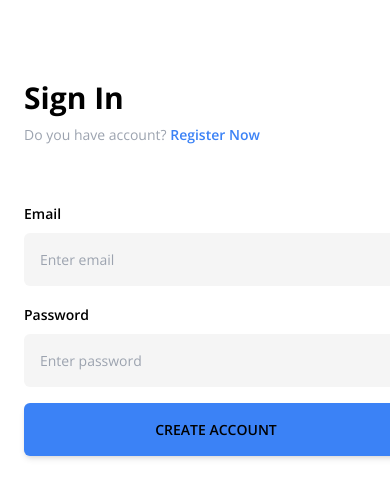
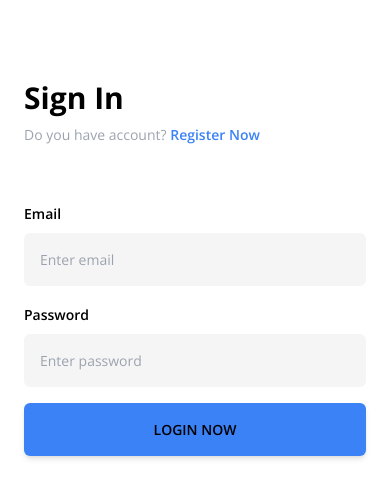
Before and after one commit to bentansusanto/maxxstore, a Next.js app: page /auth/login in a window 390 px wide. Shown: the top 498 px of the page. Built offline with nearby package versions, Linux system fonts and the light colour scheme; a web font is replaced by a local one.

Commit message:
add responsive in auth register

```diff
--- a/components/Auth/FormLogin.tsx
+++ b/components/Auth/FormLogin.tsx
@@ -2,7 +2,7 @@ import { useRouter } from "next/router";
 import React, { useState } from "react";
 import { Login } from "../../utils/typeauth";
 
-const FormLogin = () => {
+const FormLogin = ({isMobile} : {isMobile: boolean}) => {
   const [loginData, setLoginData] = useState<Login>({
     email: "",
     password: "",
@@ -37,7 +37,7 @@ const FormLogin = () => {
 
   return (
     <div>
-      <form onSubmit={submitLogin} className="w-[24rem] mt-14">
+      <form onSubmit={submitLogin} className={` ${isMobile ? "w-full" : "w-[24rem]"} mt-14`}>
         <div className="mb-4 space-y-2">
           <label htmlFor="#" className="font-semibold">
             Email
@@ -65,11 +65,12 @@ const FormLogin = () => {
           />
         </div>
         <button className="bg-blue-500 p-4 text-center w-full uppercase font-semibold rounded-md shadow-md">
-          Create Account
+          Login Now
         </button>
       </form>
     </div>
   );
 };
 
+
 export default FormLogin;
--- a/components/Auth/FormRegister.tsx
+++ b/components/Auth/FormRegister.tsx
@@ -2,7 +2,7 @@ import { useRouter } from "next/router";
 import { useState } from "react";
 import { Register } from '../../utils/typeauth';
 
-const FormRegister = () => {
+const FormRegister = ({isMobile} : {isMobile:boolean}) => {
     const [regisData, setRegisData] = useState<Register>({
         'names' : '',
         'phoneNumber' : '',
@@ -37,7 +37,7 @@ const FormRegister = () => {
 
   return (
     <div>
-      <form onSubmit={submitRegister} className="w-[24rem] mt-14">
+      <form onSubmit={submitRegister} className={` ${isMobile ? "w-full" : "w-[24rem]"}  mt-14`}>
         <div className="mb-4 space-y-2">
           <label htmlFor="#" className="font-semibold">
             Full Name
--- a/components/Auth/Login.tsx
+++ b/components/Auth/Login.tsx
@@ -9,31 +9,6 @@ import MediaQuery from "../mediaQuery/MediaQuery";
 const Loginpage = () => {
   const isMobile = MediaQuery("(max-width: 600px)");
 
-  // useEffect(() => {
-  //   function handleResize() {
-  //     setIsMobile(window.innerWidth < 600);
-  //   }
-
-  //   // Set initial value based on localStorage if available
-  //   const localStorageValue = localStorage.getItem("isMobile");
-  //   if (localStorageValue !== null) {
-  //     setIsMobile(localStorageValue === "true");
-  //   } else {
-  //     handleResize();
-  //   }
-
-  //   window.addEventListener("resize", handleResize);
-
-  //   return () => {
-  //     window.removeEventListener("resize", handleResize);
-  //   };
-  // }, []);
-
-  // // Save `isMobile` state to localStorage
-  // useEffect(() => {
-  //   localStorage.setItem("isMobile", String(isMobile));
-  // }, [isMobile]);
-
   return (
     <div>
       {
@@ -43,7 +18,7 @@ const Loginpage = () => {
           <h1 className="text-3xl font-bold">Sign In</h1>
           <p className="text-gray-400"> Do you have account? <Link href={"/auth/register"} className="text-blue-500 font-semibold">Register Now</Link>
           </p>
-          <FormLogin />
+          <FormLogin isMobile={isMobile}/>
         </div>
         </div>) :
         (
@@ -54,7 +29,7 @@ const Loginpage = () => {
           <h1 className="text-3xl font-bold">Sign In</h1>
           <p className="text-gray-400"> Do you have account? <Link href={"/auth/register"} className="text-blue-500 font-semibold">Register Now</Link>
           </p>
-          <FormLogin />
+          <FormLogin isMobile={isMobile}/>
         </div>
       </div>
         )
--- a/components/Auth/Register.tsx
+++ b/components/Auth/Register.tsx
@@ -2,11 +2,28 @@ import Image from "next/image";
 import Link from "next/link";
 import BgAuth from "../../public/assets/bg-auth.webp";
 import FormRegister from "./FormRegister";
+import MediaQuery from "../mediaQuery/MediaQuery";
 
 const RegisterPage = () => {
+  const isMobile = MediaQuery("(max-width: 600px)");
+
   return (
     <div>
-      <div className="flex">
+      {
+        isMobile ?
+        (
+          <div className="mx-6 mt-16 space-y-2">
+          <h1 className="text-3xl font-bold">Welcome to Maxx Store</h1>
+          <p className="text-gray-400">
+            I have allready account, <Link href={"/auth/login"} className="text-blue-500 font-semibold">
+              Login now
+            </Link>
+          </p>
+          <FormRegister isMobile={isMobile}/>
+        </div>)
+         :
+        (
+        <div className="flex">
         <Image src={BgAuth} alt="" className=" w-[45vw] h-screen" />
         {/* Form */}
         <div className="mx-40 mt-32 space-y-2">
@@ -16,9 +33,11 @@ const RegisterPage = () => {
               Login now
             </Link>
           </p>
-          <FormRegister />
+          <FormRegister isMobile={isMobile}/>
         </div>
       </div>
+        )
+      }
     </div>
   );
 };
--- a/package.json
+++ b/package.json
@@ -9,16 +9,22 @@
     "lint": "next lint"
   },
   "dependencies": {
+    "@hapi/boom": "^10.0.1",
     "@next/font": "13.2.3",
+    "@reduxjs/toolkit": "^1.9.3",
+    "@types/next-auth": "^3.15.0",
     "@types/node": "18.14.6",
     "@types/react": "18.0.28",
     "@types/react-dom": "18.0.11",
+    "@types/redux": "^3.6.0",
     "eslint": "8.35.0",
     "eslint-config-next": "13.2.3",
     "next": "13.2.3",
+    "next-auth": "^4.20.1",
     "react": "18.2.0",
     "react-dom": "18.2.0",
     "react-icons": "^4.8.0",
+    "react-redux": "^8.0.5",
     "typescript": "4.9.5"
   },
   "devDependencies": {
```
Also changed, not shown: components/mediaQuery/MediaQuery.tsx (+6 -5 lines), slice/productSlice.ts (added), store/index.ts (added), 1 other file (tests, documents, lock files or other folders).
